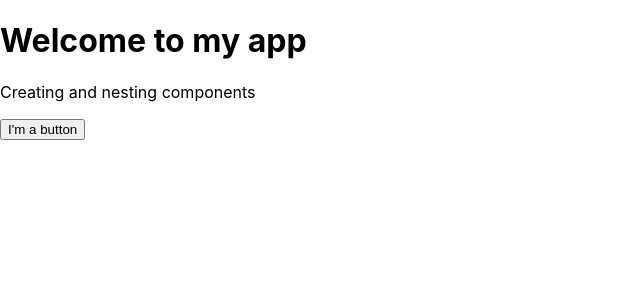
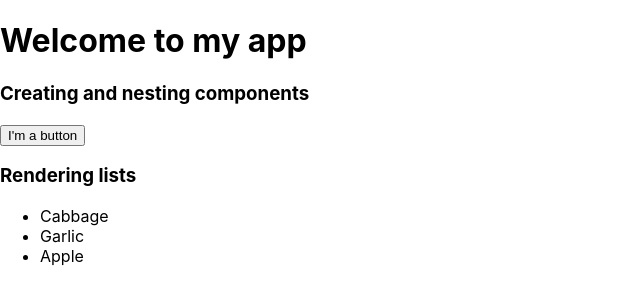
Before and after one commit to Takashi-Na/react-my-app, a React (Create React App) app: page / in a window 1280 px wide. Shown: the top 304 px of the page, without its empty margins (0-640 px from the left). Built offline with nearby package versions, Linux system fonts and the light colour scheme.

Commit message:
Add quick start Rendering lists

```diff
--- a/src/App.js
+++ b/src/App.js
@@ -9,13 +9,31 @@
   );
 }
 
+const products = [
+  { title: 'Cabbage', id: 1 },
+  { title: 'Garlic', id: 2 },
+  { title: 'Apple', id: 3 },
+];
+
+const listItems = products.map(product =>
+  <li key={product.id}>
+    {product.title}
+  </li>
+);
+
+
 export default function MyApp() {
   return (
     <div>
       <h1>Welcome to my app</h1>
 
-      <p>Creating and nesting components</p>
+      <h3>Creating and nesting components</h3>
       <MyButton />
+
+      <h3>Rendering lists</h3>
+      <ul>{listItems}</ul>
     </div>
+
+
   );
 }
```
